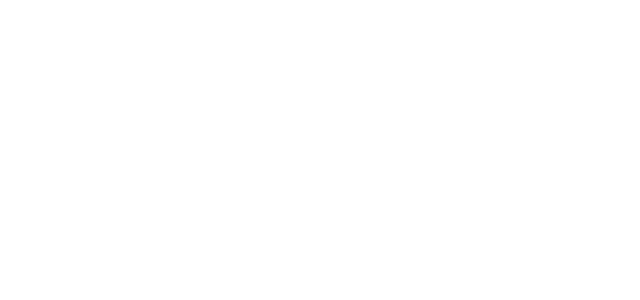
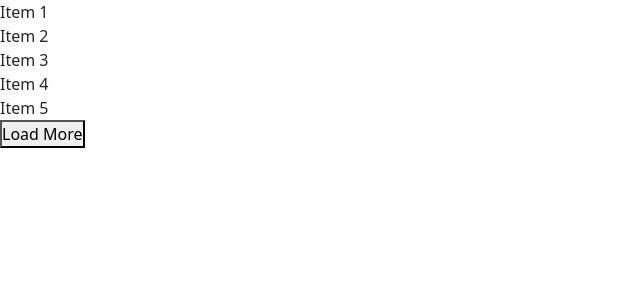
Before and after one commit to mdmoinulhossain/reactTest, a React (Create React App) app: page /loadmore in a window 1280 px wide. Before the commit this address had no page. Shown: the top 300 px of the page, without its empty margins (0-640 px from the left). Built offline with nearby package versions, Linux system fonts and the light colour scheme.

Commit message:
load More function added in reactjs

```diff
--- a/src/App.js
+++ b/src/App.js
@@ -15,6 +15,7 @@
 // import MessengerCustomerChat from "react-messenger-customer-chat/lib/MessengerCustomerChat";
 import Design1 from "./component/Raw-design/DesignA";
 import Student from "./component/CRUD/Student";
+import LoadMore from "./component/LoadMore/LoadMore";
 
 function App() {
   return (
@@ -38,6 +39,7 @@
         <Route path="/url" element={<GetParameter />} />
 
         <Route path="/design1" element={<Design1 />} />
+        <Route path="/loadmore" element={<LoadMore />} />
       </Routes>
       {/* <div>
         <MessengerCustomerChat
--- a/src/component/Header.js
+++ b/src/component/Header.js
@@ -56,6 +56,11 @@
               CRUD
             </Link>
           </li>
+          <li className="li">
+            <Link to="/loadmore" className="link">
+              LoadMore
+            </Link>
+          </li>
         </ul>
       </nav>
       {/* *************NB: If Embed by another div sticky/fixed nav class not working*/}
--- /dev/null
+++ b/src/component/LoadMore/LoadMore.js
@@ -0,0 +1,27 @@
+import React, { useState } from 'react';
+
+const LoadMore = () => {
+
+  const [itemsToShow, setItemsToShow] = useState(5); // Initial number of items to show
+  const totalItems = 20; // Total number of items you have
+
+  const loadMore = () => {
+    setItemsToShow(itemsToShow + 5); // Increase the number of items to display
+  };
+
+    // Simulated array of items, replace this with your actual data fetching logic
+    const items = Array.from({ length: totalItems }, (_, index) => `Item ${index + 1}`);
+
+    return (
+    <div>
+      {items.slice(0, itemsToShow).map((item, index) => (
+        <div key={index}>{item}</div>
+      ))}
+      {itemsToShow < totalItems && (
+        <button onClick={loadMore}>Load More</button>
+      )}
+    </div>
+    );
+};
+
+export default LoadMore;
```
